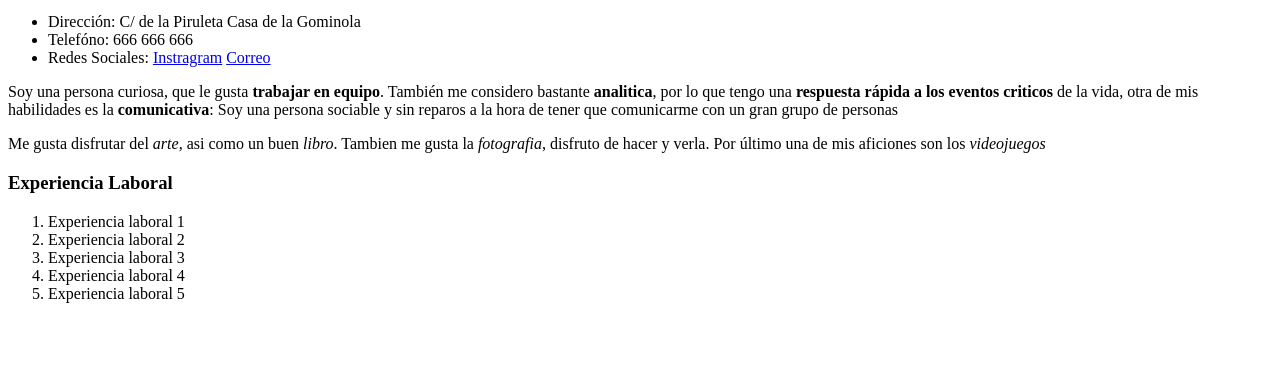
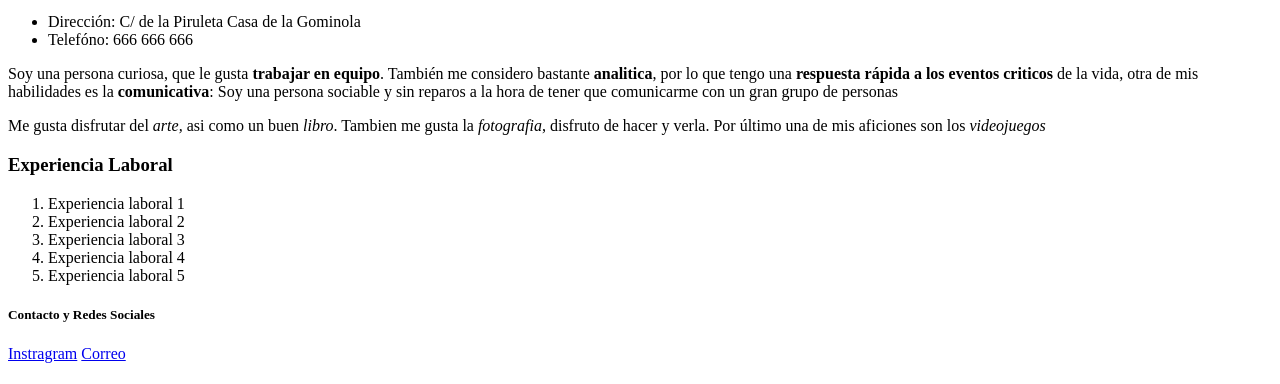
Before and after one commit to Comecocos10/aboutme, a plain HTML site: page Pruebas.html in a window 1280 px wide. Shown: the part 416-800 px from the top of the page. Drawn offline with Linux system fonts and the light colour scheme.

Commit message:
Update Pruebas.html

```diff
--- a/Pruebas.html
+++ b/Pruebas.html
@@ -8,7 +8,6 @@
         <ul>
             <li>Dirección: C/ de la Piruleta Casa de la Gominola</li>
             <li>Telefóno: 666 666 666</li>
-            <li>Redes Sociales: <a href="https://www.instagram.com/?hl=es" target="blank">Instragram</a>    <a href="mailto:ahp93524@gmail.com">Correo</a></li>
         </ul>
 
         <p>Soy una persona curiosa, que le gusta <strong>trabajar en equipo</strong>. También me considero bastante <strong>analitica</strong>, por lo que tengo una <strong>respuesta rápida a los eventos criticos</strong> de la vida, otra de mis habilidades es la <strong>comunicativa</strong>: Soy una persona sociable y sin reparos a la hora de tener que comunicarme con un gran grupo de personas</p>
@@ -24,6 +23,12 @@
             <li>Experiencia laboral 5</li>
          </ol>
         </section>
+        <footer>
+            <h5>Contacto y Redes Sociales</h5>
+             <a href="https://www.instagram.com/?hl=es" target="blank">Instragram</a>
+             <a href="mailto:ahp93524@gmail.com">Correo</a>
+
+        </footer>
 
     </body>
 </html>
```
